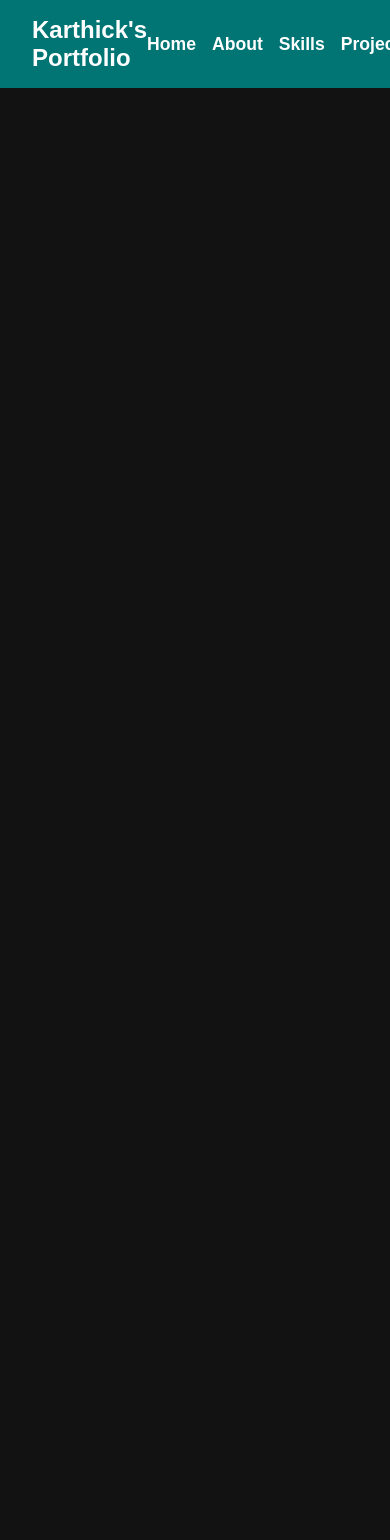
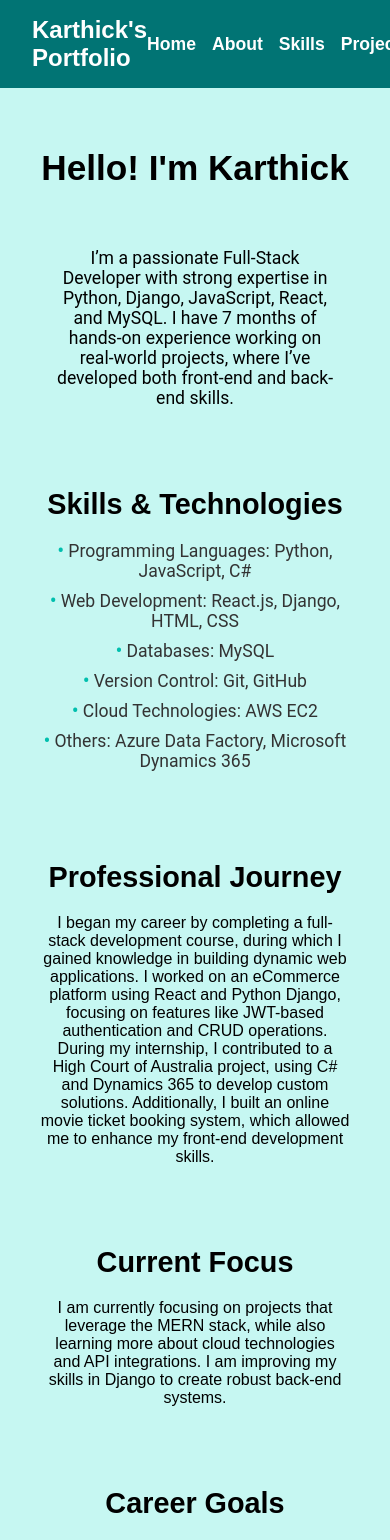
Before and after one commit to Karthick-candy/my-portfolio, a React (Create React App) app in the folder portfolio_frontend/: page /about in a window 390 px wide. Shown: the top 1540 px of the page. Before the commit the page ends 844 px from the top, so only its background shows below. Built offline with nearby package versions, Linux system fonts and the light colour scheme.

Commit message:
Added about me page and bug fix in Navigation Bar

```diff
--- a/portfolio_frontend/src/App.js
+++ b/portfolio_frontend/src/App.js
@@ -2,6 +2,7 @@ import React from "react";
 import { BrowserRouter as Router, Routes, Route } from "react-router-dom";
 import Navbar from "./components/Navbar";
 import Home from "./components/Home";
+import About from "./components/About";
 import "./App.css";
 
 const App = () => {
@@ -10,6 +11,7 @@ const App = () => {
       <Navbar />
       <Routes>
         <Route path="/" element={<Home />} />
+        <Route path="/about" element={<About />} />
       </Routes>
     </Router>
   )
--- /dev/null
+++ b/portfolio_frontend/src/assets/styles/About.css
@@ -0,0 +1,181 @@
+/* About.css */
+.about-container {
+    background-color: #c6f7f2; /* Light background color */
+    color: #000000;
+    height: auto;
+    display: flex;
+    flex-direction: column;
+    justify-content: center;
+    align-items: center;
+    text-align: center;
+    padding: 40px 20px;
+}
+
+.about-header {
+    max-width: 900px;
+    padding: 20px;
+    box-sizing: border-box;
+}
+
+.about-header h1 {
+    font-size: 3rem;
+    font-family: 'Poppins', sans-serif;
+    color: #000000;
+    margin-bottom: 20px;
+}
+
+.about-description {
+    max-width: 900px;
+    padding: 20px;
+    box-sizing: border-box;
+}
+
+.about-description p {
+    font-size: 1.2rem;
+    font-family: 'Roboto', sans-serif;
+    color: #000000;
+    margin-bottom: 40px;
+}
+
+.skills-section, .journey-section, .focus-section, .goals-section, .contact-section {
+    max-width: 900px;
+    padding: 20px;
+    box-sizing: border-box;
+    margin-bottom: 40px;
+}
+
+.skills-section h2, .journey-section h2, .focus-section h2, .goals-section h2, .contact-section h2 {
+    font-size: 2rem;
+    font-family: 'Poppins', sans-serif;
+    color: #000000;
+    margin-bottom: 20px;
+}
+
+.skills-section ul {
+    list-style-type: none;
+    padding-left: 0;
+}
+
+.skills-section li {
+    font-size: 1.1rem;
+    font-family: 'Roboto', sans-serif;
+    color: #333333;
+    margin-bottom: 10px;
+}
+
+.skills-section li::before {
+    content: "• ";
+    color: #00bfae;
+    font-weight: bold;
+}
+
+.skills-section a {
+    color: #00bfae;
+    text-decoration: none;
+    transition: color 0.3s ease;
+}
+
+.skills-section a:hover {
+    color: #ff6347;
+}
+
+.social-icons {
+    margin-top: 20px;
+    display: flex;
+    justify-content: center;
+    gap: 20px;
+}
+
+.social-icons a {
+    font-size: 2rem;
+    color: #000000;
+    transition: color 0.3s ease;
+}
+
+.social-icons a:hover {
+    color: #ff6347;
+}
+
+/* Media Queries for Responsiveness */
+
+/* Mobile Devices (up to 480px) */
+@media (max-width: 480px) {
+    .about-header h1 {
+        font-size: 1.8rem;
+    }
+
+    .about-description p {
+        font-size: 1rem;
+        padding: 0 10px;
+    }
+
+    .skills-section h2,
+    .journey-section h2,
+    .focus-section h2,
+    .goals-section h2,
+    .contact-section h2 {
+        font-size: 1.6rem;
+    }
+
+    .skills-section li {
+        font-size: 1rem;
+    }
+
+    .social-icons a {
+        font-size: 1.5rem;
+    }
+}
+
+/* Tablet Devices (481px to 768px) */
+@media (max-width: 768px) {
+    .about-header h1 {
+        font-size: 2.2rem;
+    }
+
+    .about-description p {
+        font-size: 1.1rem;
+    }
+
+    .skills-section h2,
+    .journey-section h2,
+    .focus-section h2,
+    .goals-section h2,
+    .contact-section h2 {
+        font-size: 1.8rem;
+    }
+
+    .skills-section li {
+        font-size: 1.1rem;
+    }
+
+    .social-icons a {
+        font-size: 1.8rem;
+    }
+}
+
+/* Desktop Devices (769px and above) */
+@media (min-width: 769px) {
+    .about-header h1 {
+        font-size: 3rem;
+    }
+
+    .about-description p {
+        font-size: 1.2rem;
+    }
+
+    .skills-section h2,
+    .journey-section h2,
+    .focus-section h2,
+    .goals-section h2,
+    .contact-section h2 {
+        font-size: 2rem;
+    }
+
+    .skills-section li {
+        font-size: 1.1rem;
+    }
+
+    .social-icons a {
+        font-size: 2rem;
+    }
+}
--- a/portfolio_frontend/src/assets/styles/Home.css
+++ b/portfolio_frontend/src/assets/styles/Home.css
@@ -76,15 +76,6 @@
     width: 150px;
     height: 150px;
     border: 4px solid #00bfae; /* Matching border color */
-    box-shadow: 0 4px 6px rgba(0, 0, 0, 0.1);
-  }
-
-  .hero__photo {
-    border-radius: 50%;
-    width: 150px;
-    height: 150px;
-    object-fit: cover;
-    border: 4px solid #00bfae;
     box-shadow: 0 4px 6px rgba(0, 0, 0, 0.1);
   }
 
--- /dev/null
+++ b/portfolio_frontend/src/components/About.js
@@ -0,0 +1,159 @@
+import React from 'react';
+import { motion } from 'framer-motion';
+import "../assets/styles/About.css";
+
+const About = () => {
+  // Animation variants for different sections
+  const fadeIn = {
+    hidden: { opacity: 0 },
+    visible: { opacity: 1, transition: { duration: 1 } },
+  };
+
+  const slideUp = {
+    hidden: { opacity: 0, y: 50 },
+    visible: { opacity: 1, y: 0, transition: { duration: 1 } },
+  };
+
+  const scaleUp = {
+    hidden: { opacity: 0, scale: 0.8 },
+    visible: { opacity: 1, scale: 1, transition: { duration: 1 } },
+  };
+
+  const slideLeft = {
+    hidden: { opacity: 0, x: -50 },
+    visible: { opacity: 1, x: 0, transition: { duration: 1 } },
+  };
+
+  const rotate = {
+    hidden: { opacity: 0, rotate: -180 },
+    visible: { opacity: 1, rotate: 0, transition: { duration: 1 } },
+  };
+
+  return (
+    <div className="about-container">
+      <section className="about-header">
+        <motion.h1
+          variants={fadeIn}
+          initial="hidden"
+          animate="visible"
+        >
+          Hello! I'm Karthick
+        </motion.h1>
+      </section>
+
+      <section className="about-description">
+        <motion.p
+          variants={scaleUp}
+          initial="hidden"
+          animate="visible"
+        >
+          I’m a passionate Full-Stack Developer with strong expertise in Python, Django, JavaScript, React, and MySQL.
+          I have 7 months of hands-on experience working on real-world projects, where I’ve developed both front-end and back-end skills.
+        </motion.p>
+      </section>
+
+      <section className="skills-section">
+        <motion.h2
+          variants={slideUp}
+          initial="hidden"
+          animate="visible"
+        >
+          Skills & Technologies
+        </motion.h2>
+        <motion.ul
+          variants={slideUp}
+          initial="hidden"
+          animate="visible"
+        >
+          <li>Programming Languages: Python, JavaScript, C#</li>
+          <li>Web Development: React.js, Django, HTML, CSS</li>
+          <li>Databases: MySQL</li>
+          <li>Version Control: Git, GitHub</li>
+          <li>Cloud Technologies: AWS EC2</li>
+          <li>Others: Azure Data Factory, Microsoft Dynamics 365</li>
+        </motion.ul>
+      </section>
+
+      <section className="journey-section">
+        <motion.h2
+          variants={slideLeft}
+          initial="hidden"
+          animate="visible"
+        >
+          Professional Journey
+        </motion.h2>
+        <motion.p
+          variants={slideLeft}
+          initial="hidden"
+          animate="visible"
+        >
+          I began my career by completing a full-stack development course, during which I gained knowledge in building dynamic web applications.
+          I worked on an eCommerce platform using React and Python Django, focusing on features like JWT-based authentication and CRUD operations.
+        </motion.p>
+        <motion.p
+          variants={slideLeft}
+          initial="hidden"
+          animate="visible"
+        >
+          During my internship, I contributed to a High Court of Australia project, using C# and Dynamics 365 to develop custom solutions.
+          Additionally, I built an online movie ticket booking system, which allowed me to enhance my front-end development skills.
+        </motion.p>
+      </section>
+
+      <section className="focus-section">
+        <motion.h2
+          variants={rotate}
+          initial="hidden"
+          animate="visible"
+        >
+          Current Focus
+        </motion.h2>
+        <motion.p
+          variants={rotate}
+          initial="hidden"
+          animate="visible"
+        >
+          I am currently focusing on projects that leverage the MERN stack, while also learning more about cloud technologies and API integrations.
+          I am improving my skills in Django to create robust back-end systems.
+        </motion.p>
+      </section>
+
+      <section className="goals-section">
+        <motion.h2
+          variants={fadeIn}
+          initial="hidden"
+          animate="visible"
+        >
+          Career Goals
+        </motion.h2>
+        <motion.p
+          variants={fadeIn}
+          initial="hidden"
+          animate="visible"
+        >
+          My goal is to become a proficient Full-Stack Developer, specializing in MERN stack development. I am looking for opportunities to work on challenging projects
+          and contribute to the development of innovative solutions.
+        </motion.p>
+      </section>
+
+      <section className="contact-section">
+        <motion.h2
+          variants={slideUp}
+          initial="hidden"
+          animate="visible"
+        >
+          Get in Touch
+        </motion.h2>
+        <motion.p
+          variants={slideUp}
+          initial="hidden"
+          animate="visible"
+        >
+          I’m always open to new opportunities and collaborations. Feel free to reach out to me for freelance work, full-time positions, or just to connect!
+        </motion.p>
+      </section>
+    </div>
+  );
+};
+
+export default About;
--- a/portfolio_frontend/src/components/Navbar.js
+++ b/portfolio_frontend/src/components/Navbar.js
@@ -1,6 +1,6 @@
 import React from "react";
 import "../assets/styles/Navbar.css";
-import { Link } from "react-scroll";
+import { NavLink } from "react-router-dom";
 
 const Navbar = () => {
   return (
@@ -8,29 +8,29 @@ const Navbar = () => {
       <h1 className="navbar__logo">Karthick's Portfolio</h1>
       <ul className="navbar__menu">
         <li>
-          <Link to="home" smooth duration={500}>
+          <NavLink to="/" smooth duration={500}>
             Home
-          </Link>
+          </NavLink>
         </li>
         <li>
-          <Link to="about" smooth duration={500}>
+          <NavLink to="/about" smooth duration={500}>
             About
-          </Link>
+          </NavLink>
         </li>
         <li>
-          <Link to="skills" smooth duration={500}>
+          <NavLink to="skills" smooth duration={500}>
             Skills
-          </Link>
+          </NavLink>
         </li>
         <li>
-          <Link to="projects" smooth duration={500}>
+          <NavLink to="projects" smooth duration={500}>
             Projects
-          </Link>
+          </NavLink>
         </li>
         <li>
-          <Link to="contact" smooth duration={500}>
+          <NavLink to="contact" smooth duration={500}>
             Contact
-          </Link>
+          </NavLink>
         </li>
       </ul>
     </nav>
```
